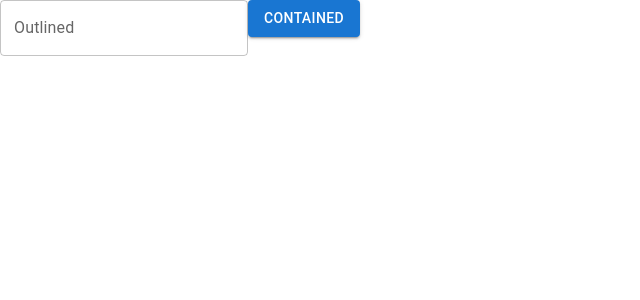
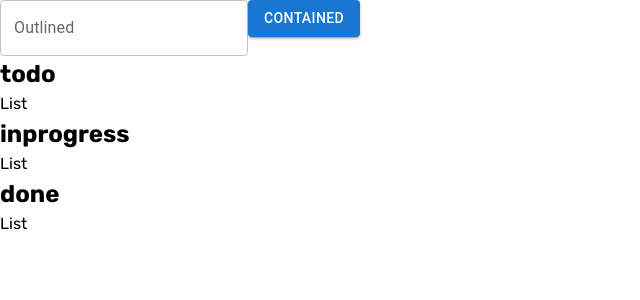
Before and after one commit to greeenOrange/todo-task-manager, a React (Vite) app: page / in a window 1280 px wide. Shown: the top 300 px of the page, without its empty margins (0-640 px from the left). Built offline with nearby package versions, Linux system fonts and the light colour scheme.

Commit message:
taskcatagories

```diff
--- a/src/Components/App.jsx
+++ b/src/Components/App.jsx
@@ -1,11 +1,19 @@
+import { useEffect, useState } from 'react'
 import './App.css'
 import DoTask from './DoTask/DoTask'
 
 function App() {
+  const [tasks, setTasks] = useState([]);
 
+useEffect(() =>{
+const savedTasks = JSON.parse(localStorage.getItem("tasks"));
+        if (savedTasks) {
+            setTasks(savedTasks);
+        }
+}, [])
   return (
     <>
-      <DoTask />
+      <DoTask tasks={tasks} setTasks={setTasks}/>
     </>
   )
 }
--- a/src/Components/DoTask/DoTask.jsx
+++ b/src/Components/DoTask/DoTask.jsx
@@ -3,9 +3,10 @@ import Box from '@mui/material/Box';
 import TextField from '@mui/material/TextField';
 import Button from '@mui/material/Button';
 import { v4 as uuidv4 } from 'uuid';
-const DoTask = () => {
-    const [tasks, setTasks] = useState([]);
-    console.log(tasks);
+import toast, { Toaster } from 'react-hot-toast';
+import TaskPriority from '../TaskPriority/TaskPriority';
+
+const DoTask = ({tasks, setTasks}) => {
     const [task, setTask] = useState({
         id: "",
         name: "",
@@ -13,15 +14,14 @@ const DoTask = () => {
     })
     const handleSubmit = (e) => {
         e.preventDefault();
-
+        if (task.name.length < 3) return toast.error("Must Have min 3 characters.")
         setTasks((prevState) => {
             const updatedTasks = [...prevState, task];
-            localStorage.setItem("task", JSON.stringify(updatedTasks));
-
+            localStorage.setItem("tasks", JSON.stringify(updatedTasks));
             return updatedTasks;
         });
+        toast.success('Successfully Assign tasks');
 
-        // Clear the input field after submitting
         setTask({
             id: "",
             name: "",
@@ -29,15 +29,12 @@ const DoTask = () => {
         });
     }
 
-    useEffect(() => {
-        const savedTasks = JSON.parse(localStorage.getItem("task"));
-        if (savedTasks) {
-            setTasks(savedTasks);
-        }
-    }, []);
-
     return (
         <div>
+            <Toaster
+                position="top-center"
+                reverseOrder={false}
+            />
             <form
                 onSubmit={handleSubmit}>
                 <TextField id="outlined-basic"
@@ -49,13 +46,7 @@ const DoTask = () => {
                     type='submit'
                     variant="contained">Contained</Button>
             </form>
-            <ul>
-                <ul>
-                    {tasks.map((task) => (
-                        <li key={task.id}>{task.name}</li>
-                    ))}
-                </ul>
-            </ul>
+            <TaskPriority tasks={tasks} setTasks={setTasks}/>
         </div>
     )
 }
--- /dev/null
+++ b/src/Components/TaskPriority/TaskPriority.jsx
@@ -0,0 +1,37 @@
+import React, { useEffect, useState } from 'react'
+
+const TaskPriority = ({ tasks, setTasks }) => {
+    const [todos, setTodos] = useState([]);
+    const [inProgress, setProgress] = useState([]);
+    const [done, setDone] = useState([]);
+    console.log(todos);
+
+    useEffect(() => {
+        const shortTodo = tasks.filter(task => task.status === "todo");
+        const shortInProgress = tasks.filter(task => task.status === "inprogress");
+        const shortDone = tasks.filter(task => task.status === "done");
+        setTodos(shortTodo)
+        setProgress(shortInProgress)
+        setDone(shortDone);
+    }, [tasks]);
+    const stateUses = ["todo", "inprogress", "done"];
+    return (
+        <div>
+            <ul>
+                <ul>
+                    {stateUses?.map((status, index) => (
+                        <Section key={index} status={status}/>
+                    ))}
+                </ul>
+            </ul>
+        </div>
+    )
+}
+
+export default TaskPriority;
+
+const Section = ({ status }) => {
+    return <>
+        <li><h2>{status}</h2> List</li>
+    </>
+}
```
